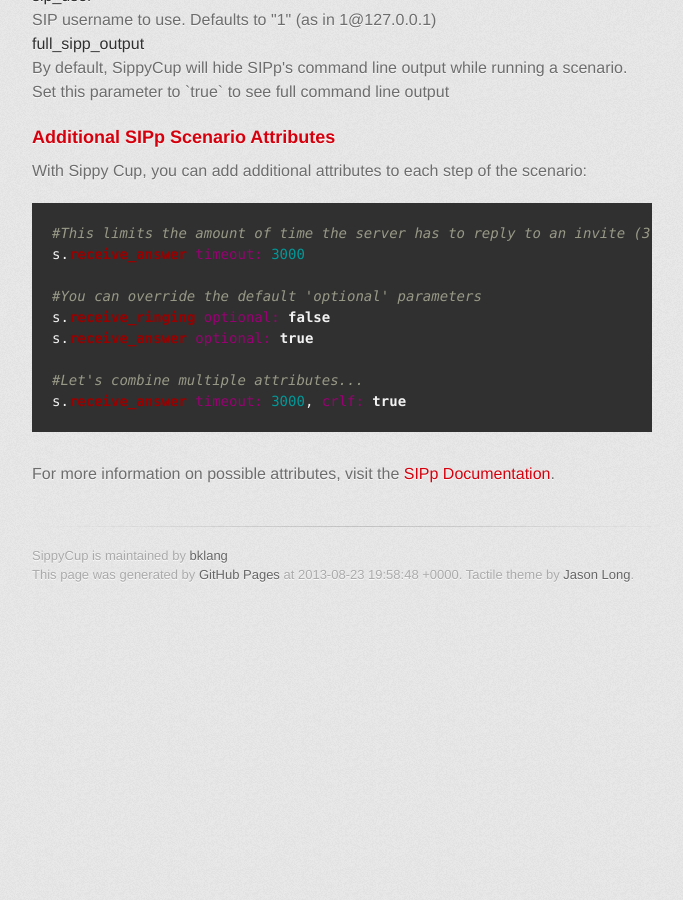
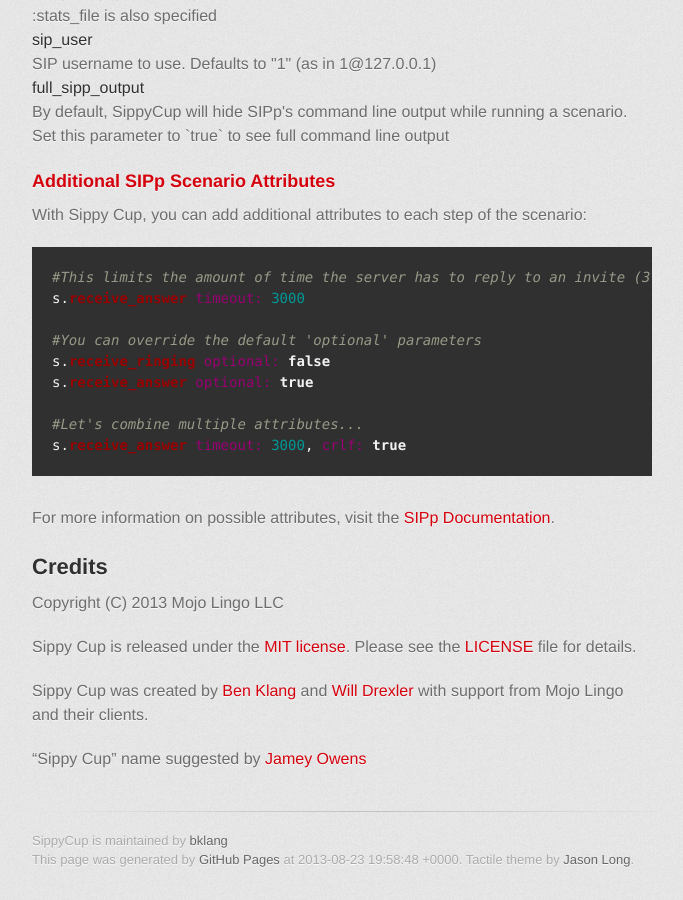
Before and after one commit to mojolingo/sippy_cup, a Jekyll site: the page built from index.md, in a window 1280 px wide and 900 px high, scrolled down 4193 px. Shown: the whole window, without its empty margins (298-981 px from the left). Built offline with Jekyll 4.4.1, drawn with Linux system fonts in a browser that asks for light colours; some web fonts are replaced; before the commit the page ends 4808 px from its top, so only the background shows below that.

Commit message:
License and credits

```diff
--- a/index.md
+++ b/index.md
@@ -169,3 +169,13 @@
 {% endhighlight %}
 
 For more information on possible attributes, visit the [SIPp Documentation](http://sipp.sourceforge.net/doc/reference.html).
+
+## Credits
+
+Copyright (C) 2013 Mojo Lingo LLC
+
+Sippy Cup is released under the [MIT license](http://opensource.org/licenses/MIT). Please see the [LICENSE](https://github.com/bklang/sippy_cup/blob/master/LICENSE) file for details.
+
+Sippy Cup was created by [Ben Klang](https://twitter.com/bklang) and [Will Drexler](https://github.com/wdrexler) with support from Mojo Lingo and their clients.
+
+"Sippy Cup" name suggested by [Jamey Owens](https://github.com/vindir)
```
